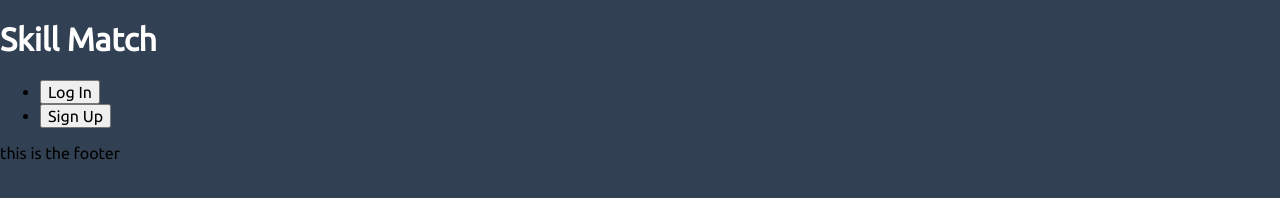
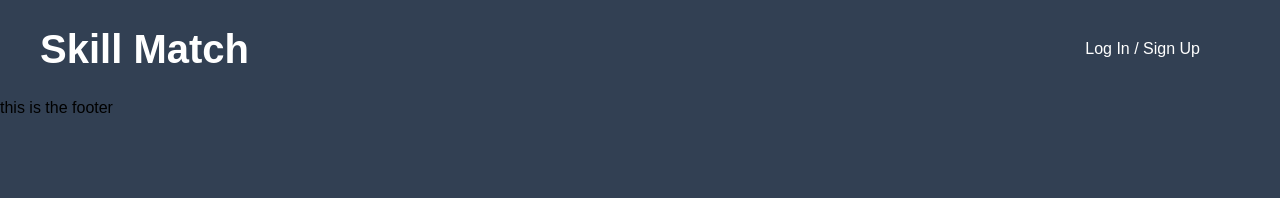
Before and after one commit to Skill-Match/skillmatch2, a website built with webpack: page index.html in a window 1280 px wide. Built offline with nearby package versions, Linux system fonts and the light colour scheme; no server answers.

Commit message:
Adds style to the main page

```diff
--- a/css/index.css
+++ b/css/index.css
@@ -1,6 +1,33 @@
 body {
   background-color: #324053;
   font-family: 'Ubuntu', sans-serif;
+}
+
+#title {
+  font-size: 40px;
+  margin-left: 1em;
+}
+
+#nav {
+  position: absolute;
+  right: 5em;
+  top: 1.5em;
+}
+
+#nav li {
+  list-style-type: none;
+  display: inline-block;
+}
+
+#logIn a {
+  color: white;
+  text-decoration: none;
+}
+
+#signUp a {
+  color: white;
+  list-style-type: none;
+  text-decoration: none;
 }
 
 #title a {
--- a/css/main.scss
+++ b/css/main.scss
@@ -13,7 +13,7 @@
     background-color: #ef3122;
     font-size: 30px;
     border-radius: 15px;
-    border: black 2px solid;
+    border: none;
   }
 
   #mission {
--- a/index.html
+++ b/index.html
@@ -3,7 +3,6 @@
 <head>
   <meta charset="UTF-8">
   <title>Skill Match</title>
-  <link href='https://fonts.googleapis.com/css?family=Ubuntu' rel='stylesheet' type='text/css'>
 </head>
 <body>
 
@@ -12,8 +11,8 @@
           <a href="/"> Skill Match </a>
         </h1>
         <ul id="nav">
-        	<li><button type="submit" href='/login'>Log In</button></li>
-        	<li><button type="submit" href='/login'>Sign Up</button></li>
+        	<li id="logIn"><a href='/login'>Log In / </a></li>
+        	<li id="signUp"><a href='/login'> Sign Up</a></li>
         </ul>
     </div>
    <div id="container"></div>
--- a/js/templates/main.html
+++ b/js/templates/main.html
@@ -8,7 +8,6 @@
 {{#data}}
 <ul>
   <li> <a href="/profile/{{creator}}"> {{creator_name}} </a></li>
-  <li> Description: </li>
   <li> Park: {{park}} </li>
   <li> Sport: {{sport}}</li>
   <li> Skill level:  {{skill_level}}</li>
```
Also changed, not shown: css/main.css.
